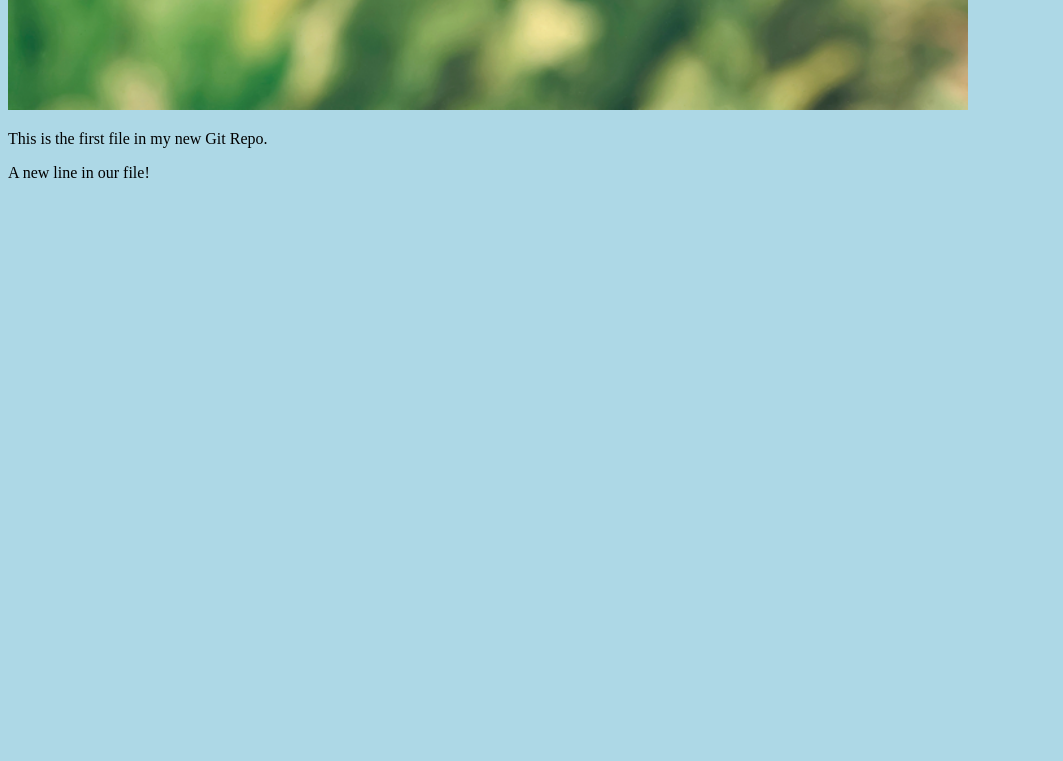
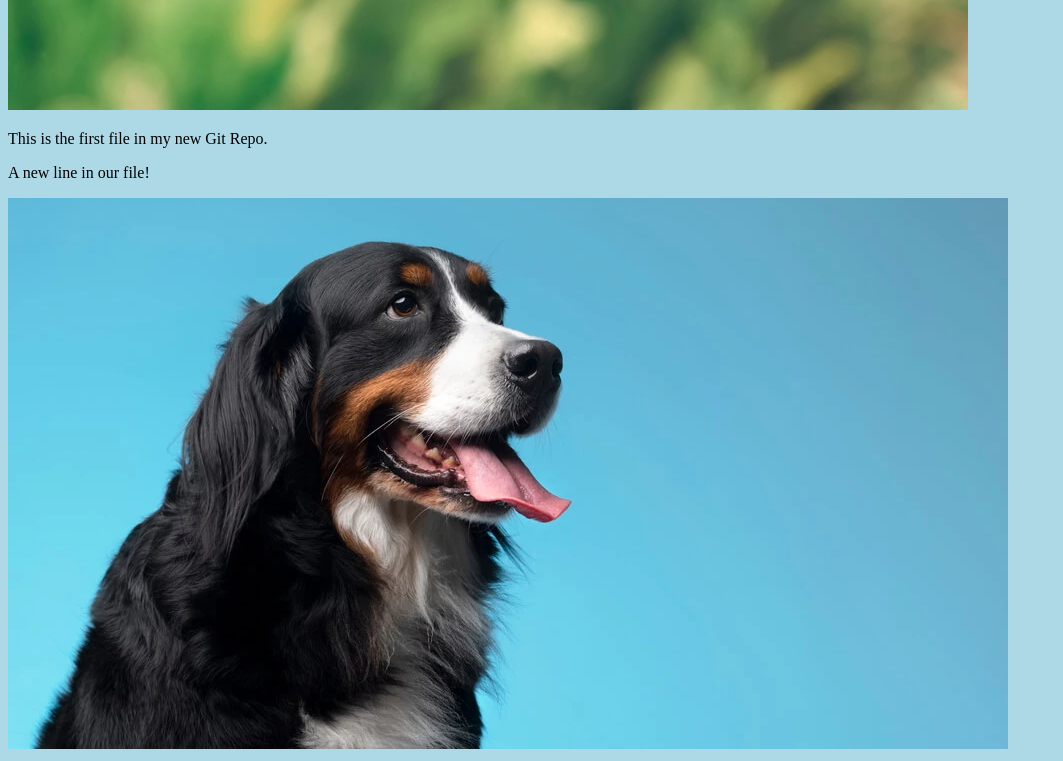
Before and after one commit to aysued/Aysu-Ece-Demirbas, a plain HTML site: page index.html in a window 1280 px wide. Shown: the part 586-1347 px from the top of the page, without its empty margins (0-1063 px from the left). Before the commit the page ends 800 px from the top, so only its background shows below. Drawn offline with Linux system fonts and the light colour scheme.

Commit message:
added new image

```diff
--- a/index.html
+++ b/index.html
@@ -11,6 +11,7 @@
 style="width:100%;max-width:960px"></div>
 <p>This is the first file in my new Git Repo.</p>
 <p>A new line in our file!</p>
+<div> <img src="my_dog.jpg" alt="Hello My Dog" style="width=100%;max-with:640px"</div>
 
 </body>
 </html>
```
Also changed, not shown: my_dog.jpg (added).
